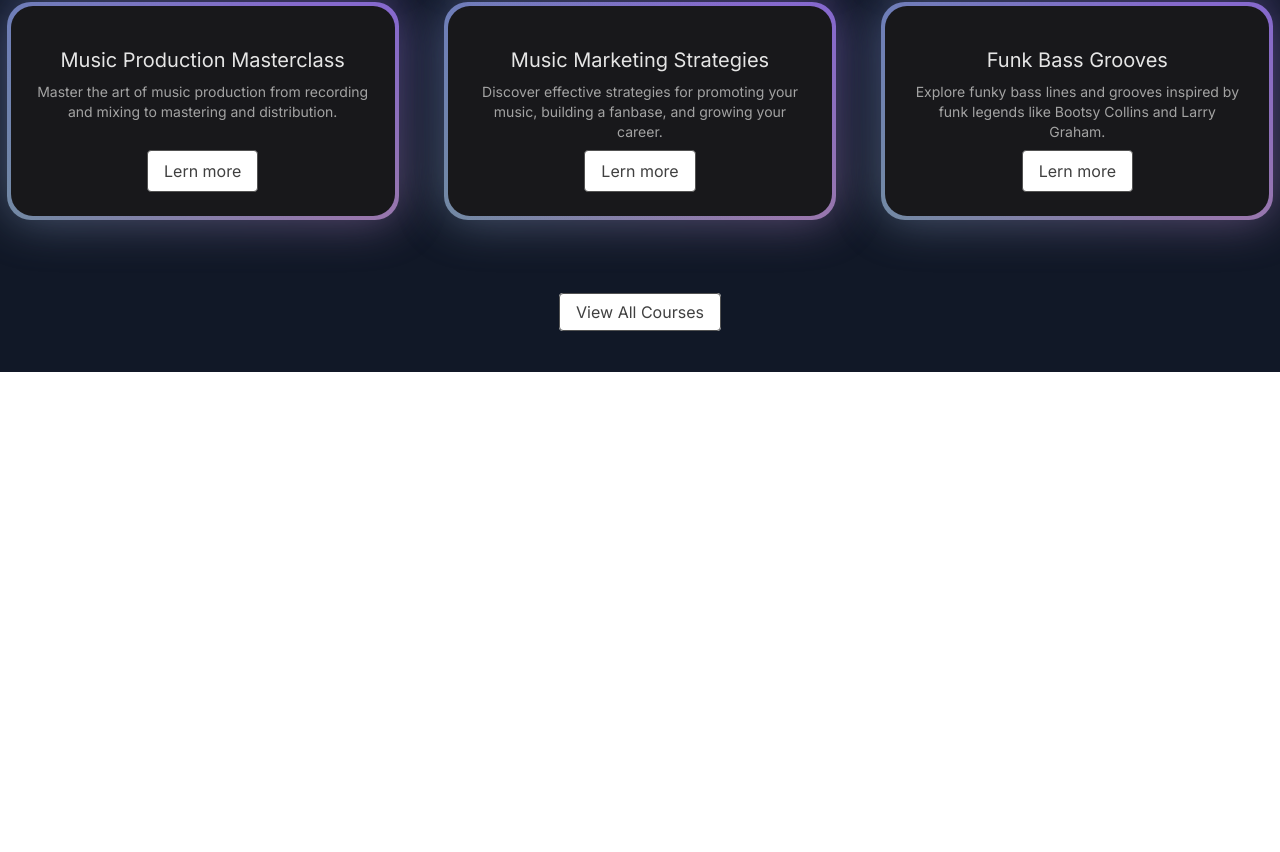
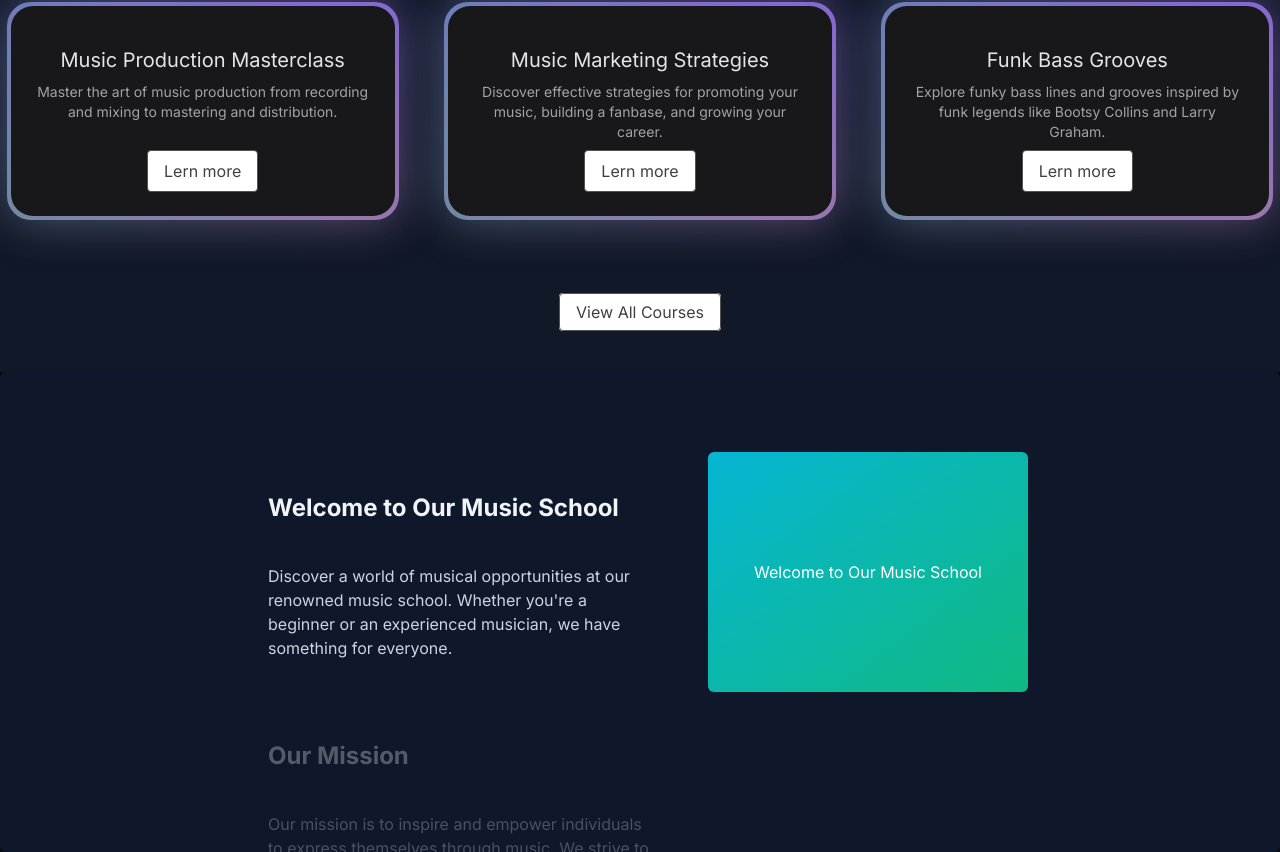
Before and after one commit to prasenjitpriyan/aceternityui, a Next.js app: page / in a window 1280 px wide. Shown: the part 1298-2150 px from the top of the page. Before the commit the page ends 1670 px from the top, so only its background shows below. Built offline with nearby package versions, Linux system fonts and the light colour scheme.

Commit message:
Why choose us page UI

```diff
--- a/src/app/page.tsx
+++ b/src/app/page.tsx
@@ -1,5 +1,6 @@
 import FeaturedCourses from "@/components/FeaturedCourses";
 import HeroSection from "@/components/HeroSection";
+import WhyChooseUs from "@/components/WhyChooseUs";
 import React from "react";
 
 const Home: React.FC = () => {
@@ -7,6 +8,7 @@
     <main className="min-h-screen bg-black/[0.96] antialiased bg-grid-white/[0.02]">
       <HeroSection />
       <FeaturedCourses />
+      <WhyChooseUs />
     </main>
   );
 };
--- /dev/null
+++ b/src/components/WhyChooseUs.tsx
@@ -0,0 +1,56 @@
+"use client";
+import React from "react";
+import { StickyScroll } from "@/components/ui/sticky-scroll-reveal";
+
+const musicSchoolContent = [
+  {
+    title: "Welcome to Our Music School",
+    description:
+      "Discover a world of musical opportunities at our renowned music school. Whether you're a beginner or an experienced musician, we have something for everyone.",
+    content: (
+      <div className="h-full w-full bg-[linear-gradient(to_bottom_right,var(--cyan-500),var(--emerald-500))] flex items-center justify-center text-white">
+        Welcome to Our Music School
+      </div>
+    ),
+  },
+  {
+    title: "Our Mission",
+    description:
+      "Our mission is to inspire and empower individuals to express themselves through music. We strive to provide high-quality education and foster a supportive community for all.",
+    content: (
+      <div className="h-full w-full bg-[linear-gradient(to_bottom_right,var(--orange-500),var(--yellow-500))] flex items-center justify-center text-white">
+        Our Mission
+      </div>
+    ),
+  },
+  {
+    title: "Expert Instructors",
+    description:
+      "Learn from our team of experienced and passionate instructors who are dedicated to helping you achieve your musical goals. They bring a wealth of knowledge and expertise to every lesson.",
+    content: (
+      <div className="h-full w-full bg-[linear-gradient(to_bottom_right,var(--cyan-500),var(--emerald-500))] flex items-center justify-center text-white">
+        Expert Instructors
+      </div>
+    ),
+  },
+  {
+    title: "Comprehensive Curriculum",
+    description:
+      "Our curriculum covers a wide range of musical topics including instrument technique, music theory, performance skills, and music production. We offer courses for all ages and skill levels.",
+    content: (
+      <div className="h-full w-full bg-[linear-gradient(to_bottom_right,var(--cyan-500),var(--emerald-500))] flex items-center justify-center text-white">
+        Comprehensive Curriculum
+      </div>
+    ),
+  },
+];
+
+const WhyChooseUs: React.FC = () => {
+  return (
+    <div>
+      <StickyScroll content={musicSchoolContent} />
+    </div>
+  );
+};
+
+export default WhyChooseUs;
--- /dev/null
+++ b/src/components/ui/sticky-scroll-reveal.tsx
@@ -0,0 +1,105 @@
+"use client";
+import React, { useRef } from "react";
+import { useMotionValueEvent, useScroll } from "framer-motion";
+import { motion } from "framer-motion";
+import { cn } from "@/utils/cn";
+
+export const StickyScroll = ({
+  content,
+  contentClassName,
+}: {
+  content: {
+    title: string;
+    description: string;
+    content?: React.ReactNode | any;
+  }[];
+  contentClassName?: string;
+}) => {
+  const [activeCard, setActiveCard] = React.useState(0);
+  const ref = useRef<any>(null);
+  const { scrollYProgress } = useScroll({
+    // uncomment line 22 and comment line 23 if you DONT want the overflow container and want to have it change on the entire page scroll
+    // target: ref
+    container: ref,
+    offset: ["start start", "end start"],
+  });
+  const cardLength = content.length;
+
+  useMotionValueEvent(scrollYProgress, "change", (latest) => {
+    const cardsBreakpoints = content.map((_, index) => index / cardLength);
+    const closestBreakpointIndex = cardsBreakpoints.reduce(
+      (acc, breakpoint, index) => {
+        const distance = Math.abs(latest - breakpoint);
+        if (distance < Math.abs(latest - cardsBreakpoints[acc])) {
+          return index;
+        }
+        return acc;
+      },
+      0
+    );
+    setActiveCard(closestBreakpointIndex);
+  });
+
+  const backgroundColors = [
+    "var(--slate-900)",
+    "var(--black)",
+    "var(--neutral-900)",
+  ];
+  const linearGradients = [
+    "linear-gradient(to bottom right, var(--cyan-500), var(--emerald-500))",
+    "linear-gradient(to bottom right, var(--pink-500), var(--indigo-500))",
+    "linear-gradient(to bottom right, var(--orange-500), var(--yellow-500))",
+  ];
+  return (
+    <motion.div
+      animate={{
+        backgroundColor: backgroundColors[activeCard % backgroundColors.length],
+      }}
+      className="h-[30rem] overflow-y-auto flex justify-center relative space-x-10 rounded-md p-10"
+      ref={ref}
+    >
+      <div className="div relative flex items-start px-4">
+        <div className="max-w-2xl">
+          {content.map((item, index) => (
+            <div key={item.title + index} className="my-20">
+              <motion.h2
+                initial={{
+                  opacity: 0,
+                }}
+                animate={{
+                  opacity: activeCard === index ? 1 : 0.3,
+                }}
+                className="text-2xl font-bold text-slate-100"
+              >
+                {item.title}
+              </motion.h2>
+              <motion.p
+                initial={{
+                  opacity: 0,
+                }}
+                animate={{
+                  opacity: activeCard === index ? 1 : 0.3,
+                }}
+                className="text-kg text-slate-300 max-w-sm mt-10"
+              >
+                {item.description}
+              </motion.p>
+            </div>
+          ))}
+          <div className="h-40" />
+        </div>
+      </div>
+      <motion.div
+        animate={{
+          background: linearGradients[activeCard % linearGradients.length],
+        }}
+        className={cn(
+          "hidden lg:block h-60 w-80 rounded-md bg-white sticky top-10 overflow-hidden",
+          contentClassName
+        )}
+      >
+        {content[activeCard].content ?? null}
+      </motion.div>
+    </motion.div>
+  );
+};
```
